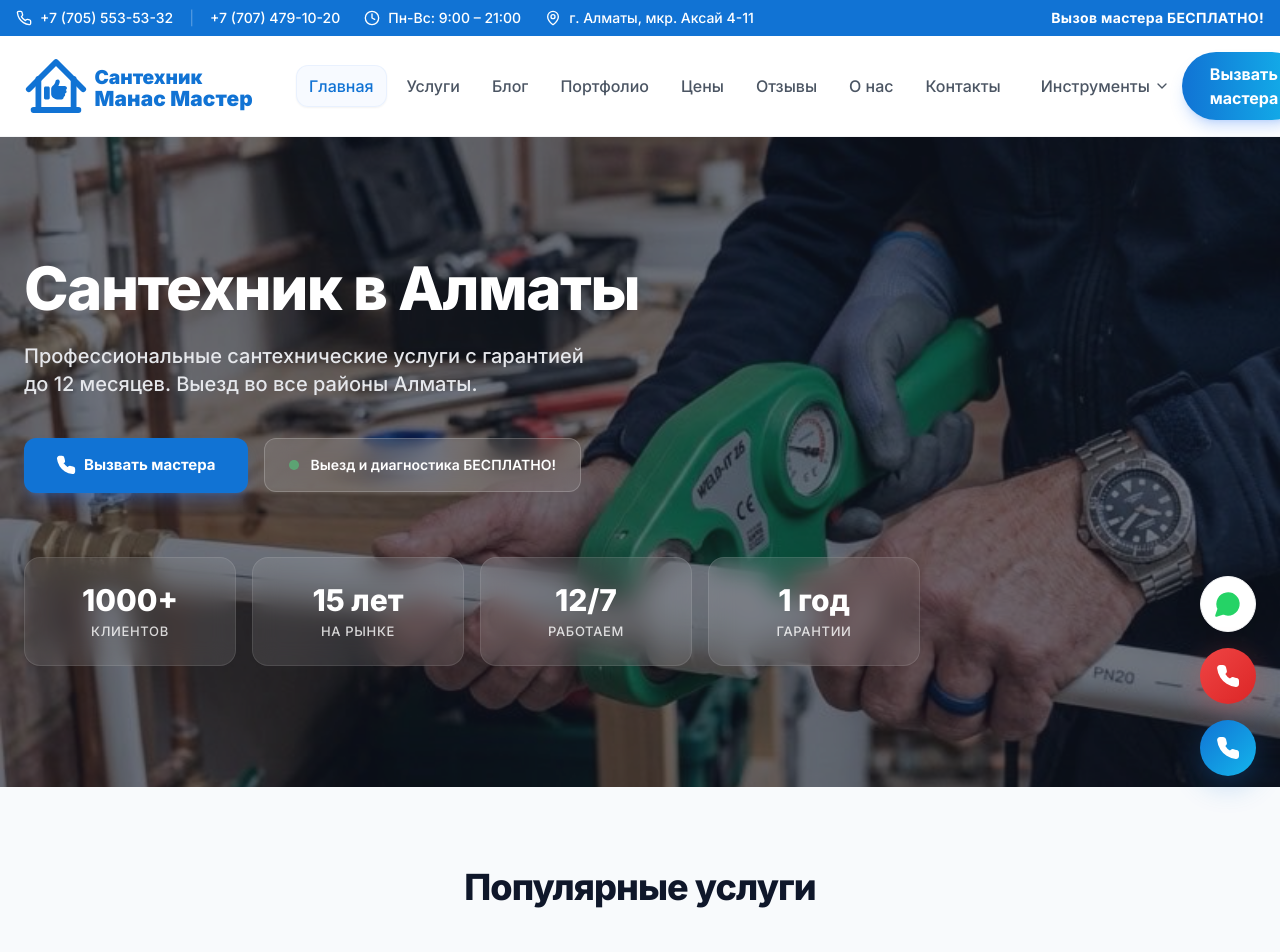
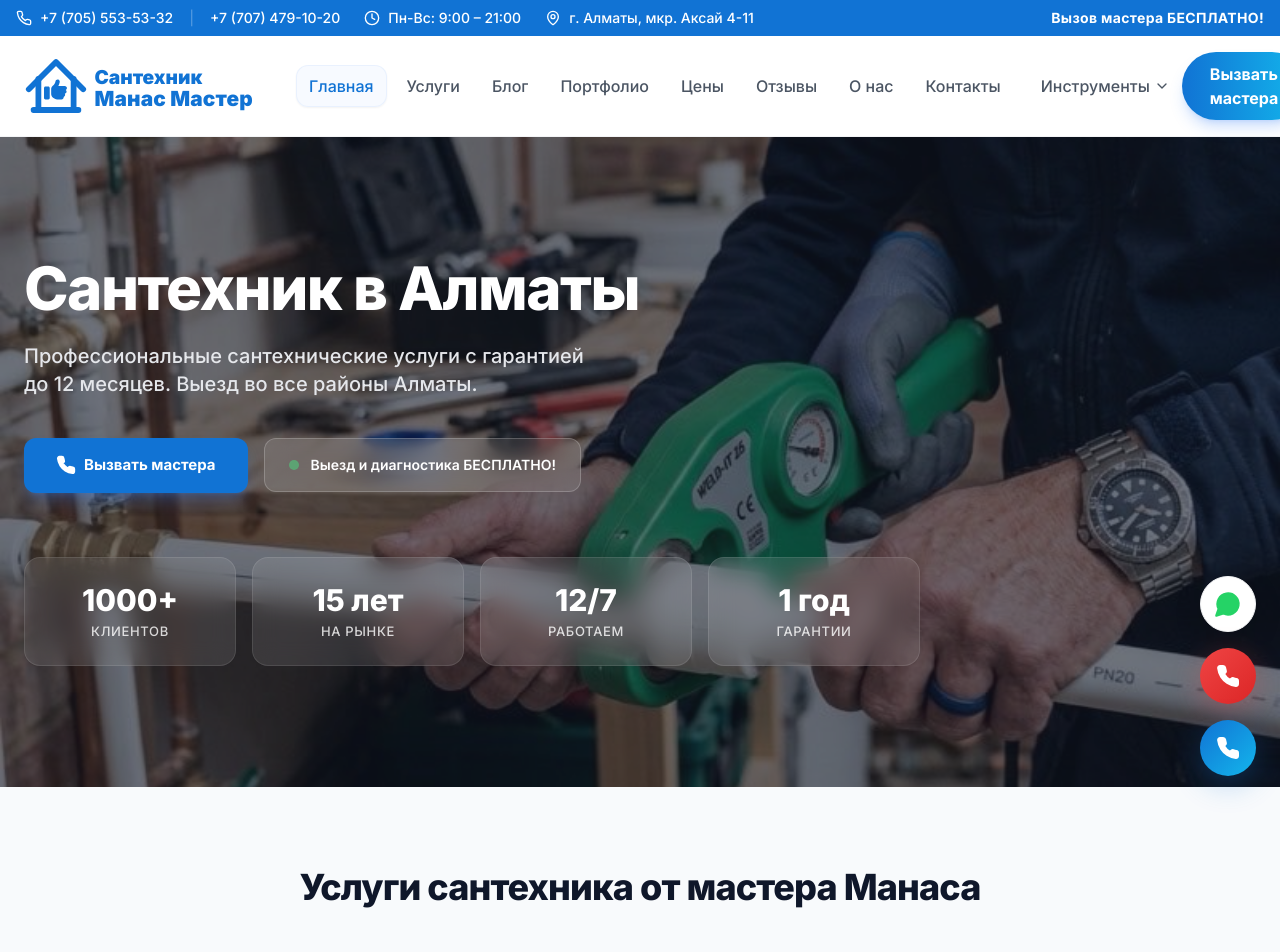
Before and after one commit to amanas1/mana-santehnika, a React (Vite) app: page / in a window 1280 px wide. Shown: the top 952 px of the page. Built offline with nearby package versions, Linux system fonts and the light colour scheme; the HTML template or start-up script is replaced by a standard one.

Commit message:
SEO/UI: Change popular services heading

```diff
--- a/src/pages/Index.tsx
+++ b/src/pages/Index.tsx
@@ -109,7 +109,7 @@ const Index = () => {
       <section className="py-20 bg-slate-50">
         <div className="max-w-7xl mx-auto px-6">
           <div className="text-center mb-14">
-            <h2 className="text-3xl md:text-4xl font-extrabold text-slate-900 tracking-tight">Популярные услуги</h2>
+            <h2 className="text-3xl md:text-4xl font-extrabold text-slate-900 tracking-tight">Услуги сантехника от мастера Манаса</h2>
           </div>
           <div className="grid grid-cols-1 md:grid-cols-2 lg:grid-cols-4 gap-6">
             {seoData.services.slice(0, 8).map((service, index) => (
```
